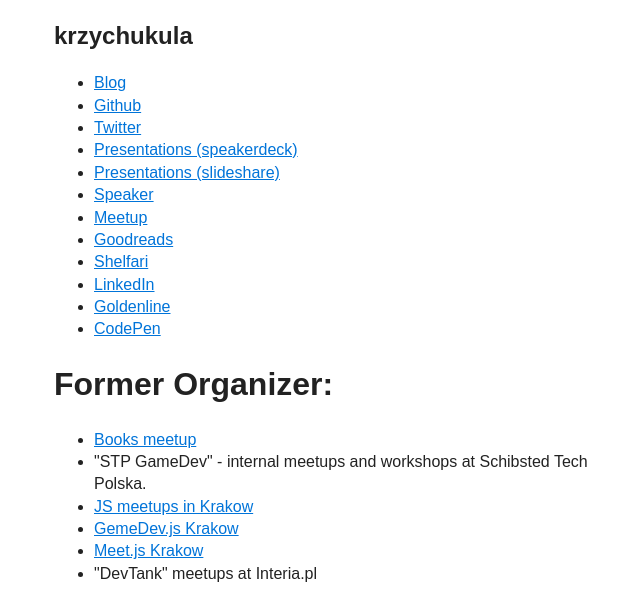
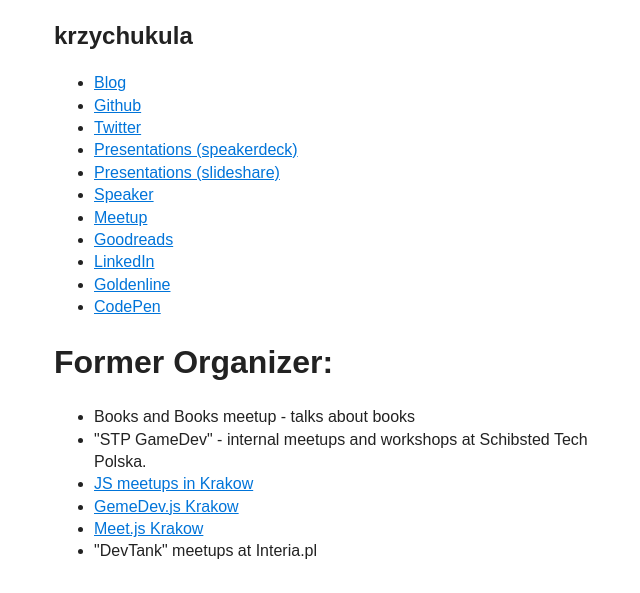
Before and after one commit to krzychukula/krzychukula.github.com, a website: page index.html in a window 1280 px wide. Shown: the part 149-742 px from the top of the page, without its empty margins (306-946 px from the left). Drawn offline with Linux system fonts and the light colour scheme.

Commit message:
Remove dead links
shelfari is dying, books meetup died as well

```diff
--- a/index.html
+++ b/index.html
@@ -47,9 +47,6 @@
 							<a href="https://www.goodreads.com/krzychukula">Goodreads</a>
 						</li>
 						<li>
-							<a href="http://www.shelfari.com/krzychukula">Shelfari</a>
-						</li>
-						<li>
 							<a href="https://www.linkedin.com/in/krzychukula">LinkedIn</a>
 						</li>
 						<li>
@@ -67,7 +64,7 @@
 					<nav>
 						<ul>
 							<li>
-								<a href="http://www.meetup.com/Beer-Books/">Books meetup</a>
+								Books and Books meetup - talks about books
 							</li>
 							<li>
 								"STP GameDev" - internal meetups and workshops at Schibsted Tech Polska.
```
